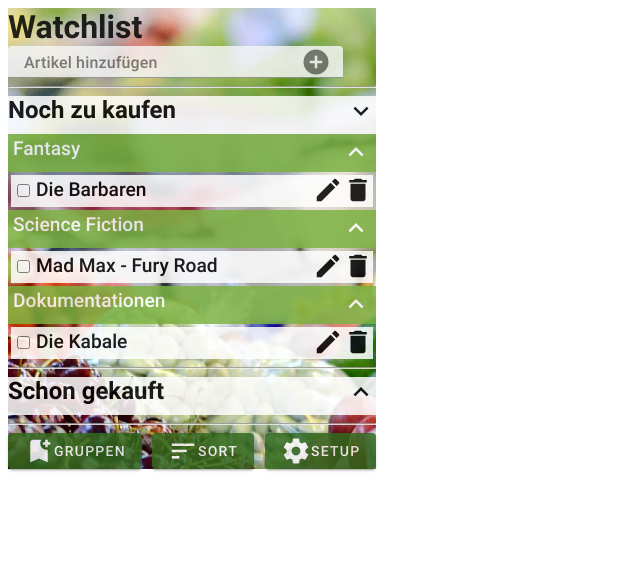
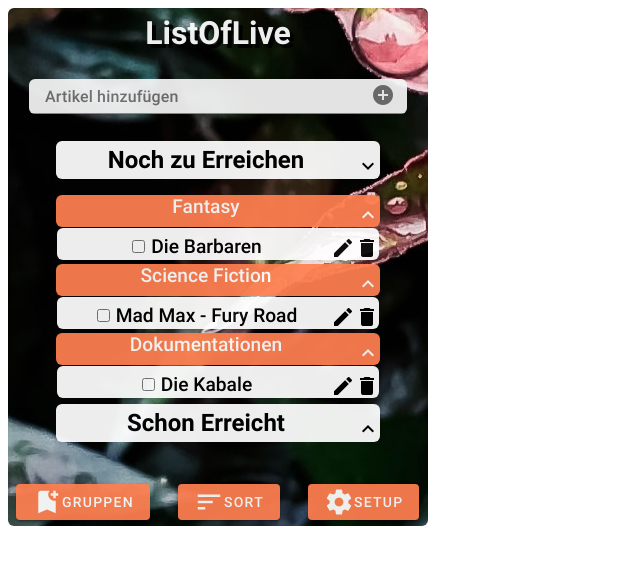
Before and after one commit to FabianBohn90/ListenApp, a React (Create React App) app: page / in a window 1280 px wide. Shown: the top 564 px of the page, without its empty margins (0-640 px from the left). Built offline with nearby package versions, Linux system fonts and the light colour scheme.

Commit message:
css anpassungen

```diff
--- a/index.html
+++ b/index.html
@@ -20,7 +20,6 @@
         add_circle
       </button>
     </nav>
-    <hr />
   </header>
 
   <main>
@@ -64,7 +63,6 @@
           <label><input type="checkbox" />Streukäse</label>
         </dd>
       </dl>
-      <hr />
     </section>
 
     <section>
@@ -85,7 +83,6 @@
           <label><input type="checkbox" /><s>Tofu</s></label>
         </dd>
       </dl>
-      <hr />
     </section>
   </main>
 
--- a/public/css/styles.css
+++ b/public/css/styles.css
@@ -1,94 +1,156 @@
 #root {
-    width: 23rem;
+    width: 420px;
     background-image: url("../img/markt.jpg");
-    background-repeat: no-repeat;
+    background-repeat: repeat;
     background-position: center center;
-    background-attachment: fixed;
+    background-attachment: inherit;
+    border-radius: 6px;
+
 }
+
 #container {
-    opacity: 85%;
+    opacity: 93%;
+    border-radius: 6px;
+
 }
+
 :root {
-    --mdc-theme-primary: #33691E;
+    --mdc-theme-primary: coral;
     --mdc-theme-secondary: #827717;
+    border-radius: 6px;
 }
+
+h1 {
+    color: white;
+    text-shadow: 4px 4px black;
+}
+
+.mdc-button__ripple {
+    color: black;
+    opacity: 50%;
+}
+
 dt {
     background-color: #7CB342;
     color: var(--mdc-theme-on-primary);
 }
+
 h2, dd {
     background-color: var(--mdc-theme-on-primary);
+
 }
 
-.aktiv { background-color: #4b81d6 }
-.inaktiv { background-color: #7CB342 }
+.aktiv {
+    background-color: darkviolet;
+}
+
+.inaktiv {
+    background-color: coral;
+}
+
 h1, h2, dl {
-    margin: 0;
+    margin: 6px;
+    text-align: center;
+    padding-top: 6px;
 }
+
 h2 {
-    padding: 0 0 10px 0;
+    padding: 5px 0 5px 0;
+    border-radius: 6px;
+
 }
+
 i.material-icons {
     cursor: pointer;
     float: right;
+    padding-top: 8px;
+    text-align: center;
+    font-size: x-large;
 }
+
 button.material-icons {
     font-size: inherit;
     vertical-align: bottom
 }
+
 [type="checkbox"] {
-    vertical-align: top;
-    margin-right: 8px;
+    vertical-align: auto;
+    margin-right: 1px;
 }
+
 dt {
+    vertical-align: center;
     display: flex;
     font-weight: 500;
-    padding: 3px 5px;
+    text-align: center;
+    margin-top: 4px;
+    border-radius: 6px;
 }
+
 dt span {
     width: 100%;
+    border-radius: 6px;
+
 }
+
 dt, dd {
     height: 2rem;
     font-size: 1.2rem;
+
 }
+
 dd {
     display: flex;
-    margin-left: 0;
-    margin: 3px;
+    margin: 1px;
+    border-radius: 6px;
+
 }
+
 dd label {
-    padding: 3px 0;
+    padding: 6px 0;
     overflow: hidden;
     text-overflow: ellipsis;
 }
+
 dd label input[type="checkbox"] {
     margin: 6px 6px;
 }
+
 dd input[type="search"] {
-    margin-left: 1.5rem;
+    margin: 6px;
 }
+
 .mdc-text-field {
-    height: 2rem;
+    text-align: center;
+    border-radius: 6px;
+    margin: 5%;
+
+    --mdc-theme-background: blue;
+
+    height: 2.2rem;
 }
 
 label {
-    width: 91%;
+    width: 90%;
     cursor: pointer
 }
+
 footer {
     display: flex;
     justify-content: space-between;
+    border-radius: 4px;
 }
 
 .mdc-dialog {
     opacity: 100%;
 }
+
 .mdc-dialog__surface {
-    position: absolute;
-    top: 10%;
-    left: 25px;
+    position: unset;
+    top: 2%;
+    left: 5px;
 }
+
 .material-icons {
     font-family: 'Material Icons';
     font-weight: normal;
@@ -104,3 +166,14 @@ footer {
     -webkit-font-feature-settings: 'liga';
     -webkit-font-smoothing: antialiased;
 }
+
+.mdc-button__ripple {
+}
+
+footer {
+    padding: 12px 2% 6px 2% ;
+}
+
+main {
+    padding: 0px 10% 12px 10%
+}
--- a/src/App.js
+++ b/src/App.js
@@ -102,7 +102,7 @@ class App extends React.Component {
     return (
       <div id="container">
         <header>
-          <h1>Watchlist</h1>
+          <h1>ListOfLive</h1>
           <label
             className="mdc-text-field mdc-text-field--filled mdc-text-field--with-trailing-icon mdc-text-field--no-label">
             <span className="mdc-text-field__ripple"></span>
@@ -116,11 +116,10 @@ class App extends React.Component {
           </label>
 
         </header>
-        <hr/>
 
         <main>
           <section>
-            <h2>Noch zu kaufen
+            <h2>Noch zu Erreichen
               <i onClick={() => this.einkaufenAufZuKlappen()} className="material-icons">
                 {this.state.einkaufenAufgeklappt ? 'expand_more' : 'expand_less'}
               </i>
@@ -129,9 +128,8 @@ class App extends React.Component {
               {nochZuKaufen}
             </dl>
           </section>
-          <hr/>
           <section>
-            <h2>Schon gekauft
+            <h2>Schon Erreicht
               <i onClick={() => this.erledigtAufZuKlappen()} className="material-icons">
                 {this.state.erledigtAufgeklappt ? 'expand_more' : 'expand_less'}
               </i>
@@ -141,7 +139,6 @@ class App extends React.Component {
             </dl>
           </section>
         </main>
-        <hr/>
 
         <footer>
           <button className="mdc-button mdc-button--raised"
@@ -158,7 +155,6 @@ class App extends React.Component {
             <span className="mdc-button__ripple"></span> Setup
           </button>
         </footer>
-
         {gruppenDialog}
       </div>
     )
--- a/src/components/GruppenTag.js
+++ b/src/components/GruppenTag.js
@@ -4,12 +4,20 @@ import ArtikelTag from './ArtikelTag'
 class GruppenTag extends React.Component {
   constructor(props) {
     super(props)
+    this.state = {
+      aufklappen: true
+    }
+
   }
 
   artikelEntfernen(name) {
     this.props.gruppe.artikelEntfernen(name)
     // this.props.aktiveGruppeHandler(this.props.gruppe)
     this.forceUpdate()
+  }
+
+  aufUndZuKlappen () {
+    this.setState({aufklappen: !this.state.aufklappen})
   }
 
   render() {
@@ -21,7 +29,7 @@ class GruppenTag extends React.Component {
         <dt className={this.props.aktiv ? "aktiv" : "inaktiv"}
             onClick={() => this.props.aktiveGruppeHandler(gruppe)}>
           <span>{gruppe.name}</span>
-          <i className="material-icons">expand_less</i>
+          <i className="material-icons" onClick={() => this.aufUndZuKlappen()}>expand_less</i>
         </dt>)
     }
 
```
Also changed, not shown: public/img/markt.jpg.
